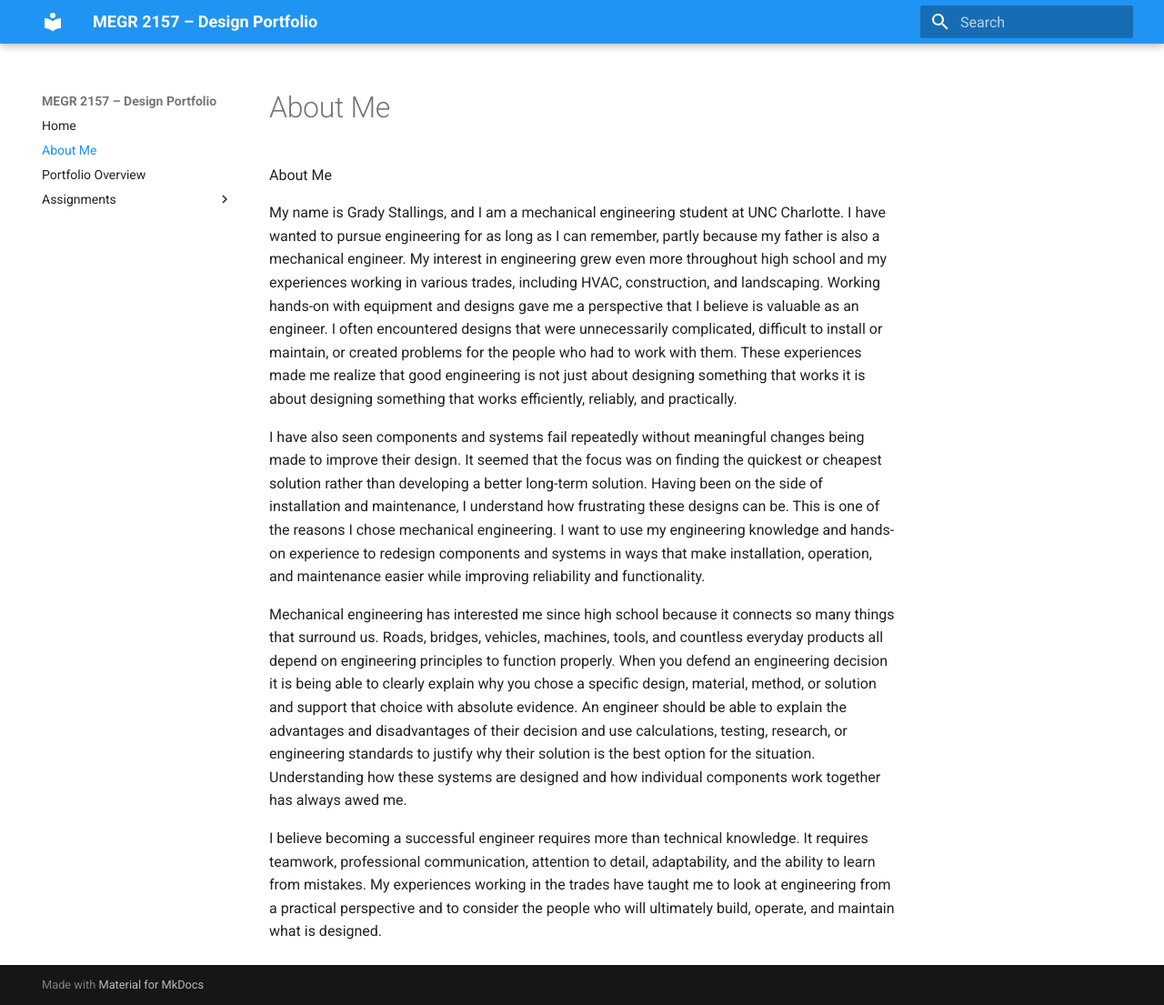
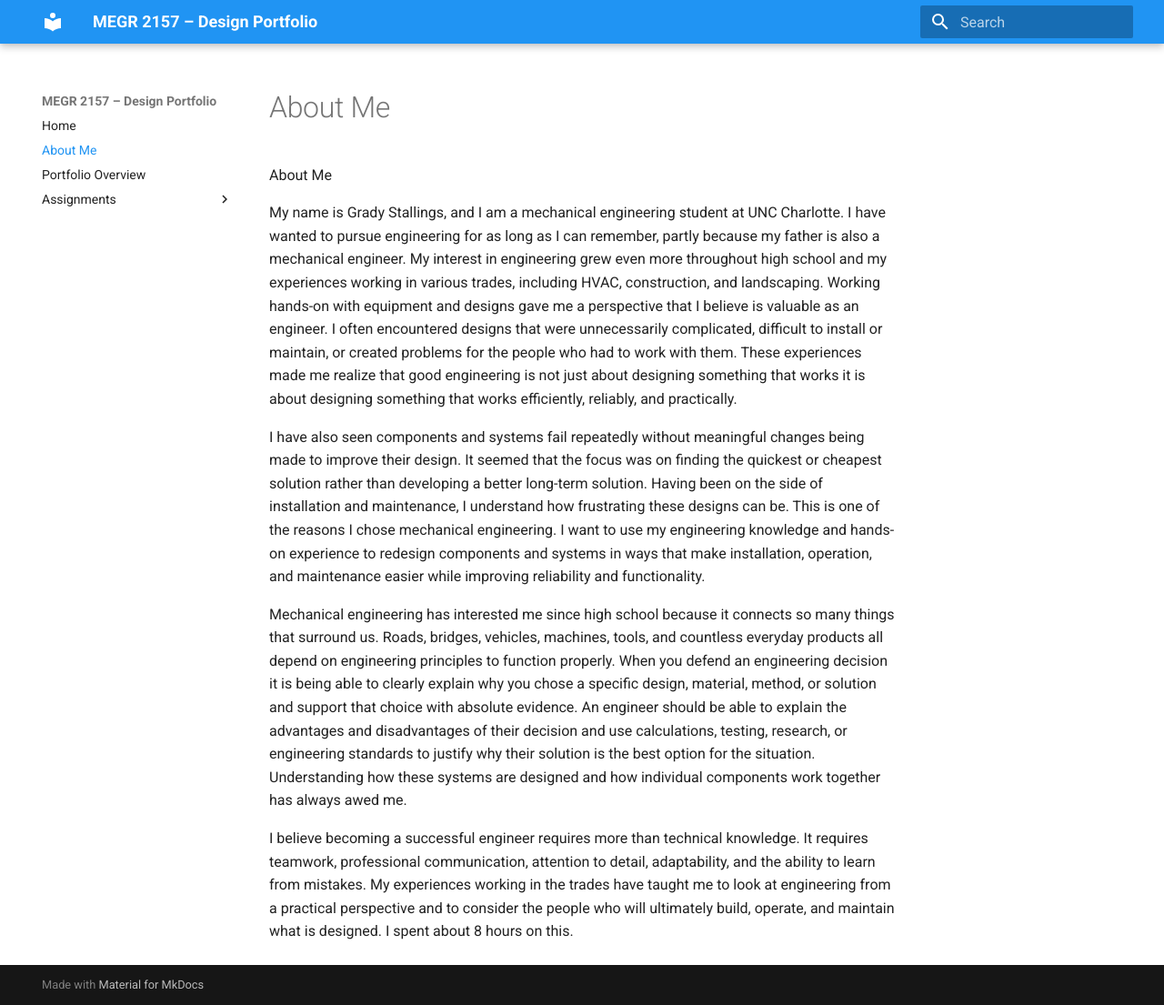
Before and after one commit to Grady-St/portfolio1, an MkDocs documentation site: the page built from docs/aboutme/index.md, in a window 1280 px wide and 1105 px high. Shown: the whole window at 91% size. Built offline with MkDocs 1.6.1 and Material for MkDocs 9.7.7, drawn with Linux system fonts in a browser that asks for light colours.

Commit message:
Update index.md with time spent on content
Added a note about spending 8 hours on the content.

```diff
--- a/docs/aboutme/index.md
+++ b/docs/aboutme/index.md
@@ -6,4 +6,4 @@ I have also seen components and systems fail repeatedly without meaningful chang
 
 Mechanical engineering has interested me since high school because it connects so many things that surround us. Roads, bridges, vehicles, machines, tools, and countless everyday products all depend on engineering principles to function properly. When you defend an engineering decision it is being able to clearly explain why you chose a specific design, material, method, or solution and support that choice with absolute evidence. An engineer should be able to explain the advantages and disadvantages of their decision and use calculations, testing, research, or engineering standards to justify why their solution is the best option for the situation. Understanding how these systems are designed and how individual components work together has always awed me.
 
-I believe becoming a successful engineer requires more than technical knowledge. It requires teamwork, professional communication, attention to detail, adaptability, and the ability to learn from mistakes. My experiences working in the trades have taught me to look at engineering from a practical perspective and to consider the people who will ultimately build, operate, and maintain what is designed.
+I believe becoming a successful engineer requires more than technical knowledge. It requires teamwork, professional communication, attention to detail, adaptability, and the ability to learn from mistakes. My experiences working in the trades have taught me to look at engineering from a practical perspective and to consider the people who will ultimately build, operate, and maintain what is designed. I spent about 8 hours on this.
```
